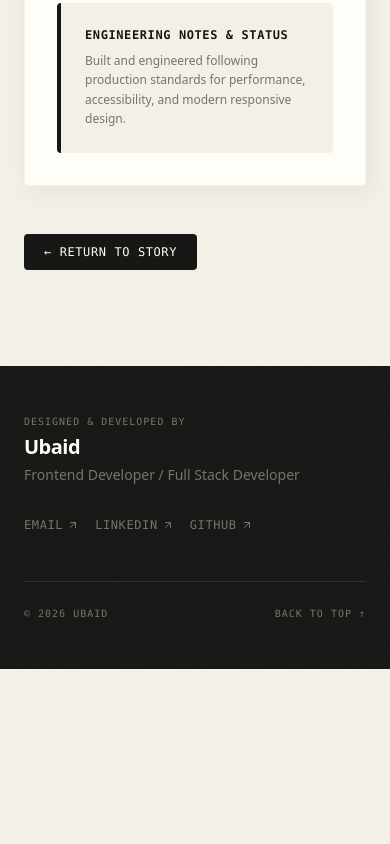
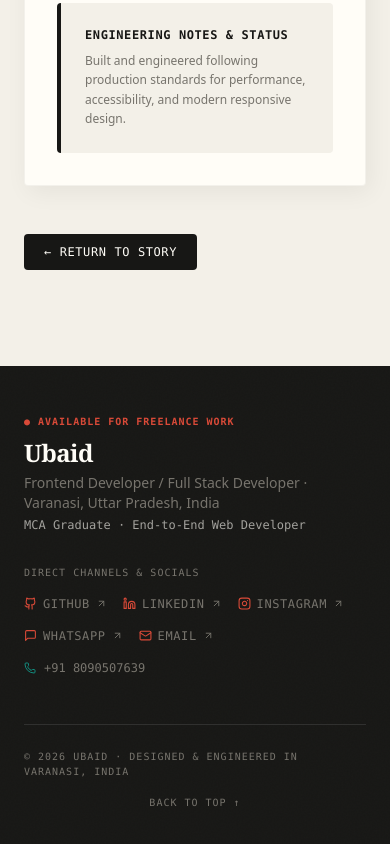
Before and after one commit to ubaid0542/Portfolio-ubaid, a Next.js app: page /projects/wall-infra in a window 390 px wide. Shown: the part 1863-2707 px from the top of the page. Before the commit the page ends 2532 px from the top, so only its background shows below. Built offline with nearby package versions, Linux system fonts and the light colour scheme.

Commit message:
fix: resolve hero section blur on scroll and configure all user contact channels (GitHub, LinkedIn, Instagram, WhatsApp, Phone, Email)

```diff
--- a/src/app/layout.tsx
+++ b/src/app/layout.tsx
@@ -87,6 +87,7 @@ export default function RootLayout({
     sameAs: [
       profile.social.github,
       profile.social.linkedin,
+      profile.social.instagram,
     ],
     knowsAbout: [
       'Frontend Development',
--- a/src/components/chapters/ContactChapter.tsx
+++ b/src/components/chapters/ContactChapter.tsx
@@ -5,7 +5,7 @@ import gsap from 'gsap';
 import { ScrollTrigger } from 'gsap/ScrollTrigger';
 import ChapterHeading from '@/components/motion/ChapterHeading';
 import { profile } from '@/data/profile';
-import { Mail, Linkedin, Github, MessageSquare, ArrowUpRight, CheckCircle2, Sparkles } from 'lucide-react';
+import { Mail, Linkedin, Github, MessageSquare, ArrowUpRight, CheckCircle2, Sparkles, Phone, Instagram } from 'lucide-react';
 
 if (typeof window !== 'undefined') {
   gsap.registerPlugin(ScrollTrigger);
@@ -89,11 +89,19 @@ export default function ContactChapter() {
   const contactLinks = [
     {
       label: 'WhatsApp Quick Chat',
-      value: 'Instant project discussion',
+      value: '+91 8090507639',
       href: profile.social.whatsapp,
       icon: MessageSquare,
       color: 'text-[#128C7E]',
       note: 'Fastest response (within 2-4 hours)',
+    },
+    {
+      label: 'Direct Phone / Call',
+      value: '+91 8090507639',
+      href: `tel:${profile.social.mobile}`,
+      icon: Phone,
+      color: 'text-emerald-700',
+      note: 'Direct call for urgent inquiries',
     },
     {
       label: 'Direct Email',
@@ -101,11 +109,11 @@ export default function ContactChapter() {
       href: `mailto:${profile.social.email}`,
       icon: Mail,
       color: 'text-[#D94A38]',
-      note: 'Detailed briefs & RFPs',
+      note: 'Detailed briefs & project RFPs',
     },
     {
       label: 'LinkedIn',
-      value: 'Ubaid on LinkedIn',
+      value: 'linkedin.com/in/mdubaid8090',
       href: profile.social.linkedin,
       icon: Linkedin,
       color: 'text-[#0A66C2]',
@@ -113,11 +121,19 @@ export default function ContactChapter() {
     },
     {
       label: 'GitHub',
-      value: 'github.com/ubaid-dev',
+      value: 'github.com/ubaid0542',
       href: profile.social.github,
       icon: Github,
       color: 'text-[#171715]',
       note: 'Open source repositories & experiments',
+    },
+    {
+      label: 'Instagram',
+      value: `@${profile.social.instagramUsername}`,
+      href: profile.social.instagram,
+      icon: Instagram,
+      color: 'text-[#E4405F]',
+      note: 'Personal & creative developer profile',
     },
   ];
 
--- a/src/components/navigation/Footer.tsx
+++ b/src/components/navigation/Footer.tsx
@@ -1,9 +1,17 @@
 'use client';
 
 import { profile } from '@/data/profile';
-import { ArrowUpRight } from 'lucide-react';
+import { ArrowUpRight, Github, Linkedin, Instagram, Mail, MessageSquare, Phone } from 'lucide-react';
 
 export default function Footer() {
+  const footerLinks = [
+    { label: 'GitHub', href: profile.social.github, icon: Github },
+    { label: 'LinkedIn', href: profile.social.linkedin, icon: Linkedin },
+    { label: 'Instagram', href: profile.social.instagram, icon: Instagram },
+    { label: 'WhatsApp', href: profile.social.whatsapp, icon: MessageSquare },
+    { label: 'Email', href: `mailto:${profile.social.email}`, icon: Mail },
+  ];
+
   return (
     <footer className="relative bg-[#171715] px-6 py-12 text-[#FFFDF7] md:px-12 md:py-16">
       {/* Paper grain overlay */}
@@ -17,38 +25,56 @@ export default function Footer() {
       <div className="relative mx-auto max-w-6xl">
         <div className="flex flex-col gap-8 md:flex-row md:items-start md:justify-between">
           <div>
-            <p className="font-mono text-[10px] uppercase tracking-widest text-[#77746D]">
-              Designed & Developed by
+            <div className="flex items-center gap-2">
+              <span className="font-mono text-[10px] uppercase tracking-widest text-[#D94A38] font-bold">
+                ● Available for Freelance Work
+              </span>
+            </div>
+            <p className="mt-2 text-2xl font-bold font-serif tracking-tight">{profile.name}</p>
+            <p className="mt-1 text-sm text-[#77746D]">
+              {profile.title} · Varanasi, Uttar Pradesh, India
             </p>
-            <p className="mt-1 text-xl font-bold tracking-tight">{profile.name}</p>
-            <p className="mt-1 text-sm text-[#77746D]">{profile.title}</p>
+            <p className="mt-1 font-mono text-xs text-[#FFFDF7]/60">
+              MCA Graduate · End-to-End Web Developer
+            </p>
           </div>
 
-          <div className="flex flex-col gap-3 md:items-end">
-            <div className="flex gap-4">
-              {[
-                { label: 'Email', href: `mailto:${profile.social.email}` },
-                { label: 'LinkedIn', href: profile.social.linkedin },
-                { label: 'GitHub', href: profile.social.github },
-              ].map((link) => (
-                <a
-                  key={link.label}
-                  href={link.href}
-                  target={link.href.startsWith('mailto') ? undefined : '_blank'}
-                  rel={link.href.startsWith('mailto') ? undefined : 'noopener noreferrer'}
-                  className="group flex items-center gap-1 font-mono text-xs uppercase tracking-wider text-[#77746D] transition-colors hover:text-[#FFFDF7]"
-                >
-                  {link.label}
-                  <ArrowUpRight size={12} className="transition-transform group-hover:-translate-y-0.5 group-hover:translate-x-0.5" />
-                </a>
-              ))}
+          <div className="flex flex-col gap-4 md:items-end">
+            <span className="font-mono text-[10px] uppercase tracking-widest text-[#77746D]">
+              Direct Channels & Socials
+            </span>
+            <div className="flex flex-wrap gap-4 md:justify-end">
+              {footerLinks.map((link) => {
+                const Icon = link.icon;
+                const isMailOrTel = link.href.startsWith('mailto') || link.href.startsWith('tel');
+                return (
+                  <a
+                    key={link.label}
+                    href={link.href}
+                    target={isMailOrTel ? undefined : '_blank'}
+                    rel={isMailOrTel ? undefined : 'noopener noreferrer'}
+                    className="group flex items-center gap-1.5 font-mono text-xs uppercase tracking-wider text-[#77746D] transition-colors hover:text-[#FFFDF7]"
+                  >
+                    <Icon size={13} className="text-[#D94A38] group-hover:text-white transition-colors" />
+                    <span>{link.label}</span>
+                    <ArrowUpRight size={11} className="transition-transform group-hover:-translate-y-0.5 group-hover:translate-x-0.5" />
+                  </a>
+                );
+              })}
+            </div>
+
+            <div className="flex items-center gap-2 font-mono text-xs text-[#77746D]">
+              <Phone size={12} className="text-[#128C7E]" />
+              <a href="tel:8090507639" className="hover:text-white transition-colors">
+                +91 8090507639
+              </a>
             </div>
           </div>
         </div>
 
-        <div className="mt-12 flex items-center justify-between border-t border-[#FFFDF7]/10 pt-6">
+        <div className="mt-12 flex flex-col sm:flex-row items-center justify-between border-t border-[#FFFDF7]/10 pt-6 gap-4">
           <p className="font-mono text-[10px] uppercase tracking-widest text-[#77746D]">
-            &copy; {new Date().getFullYear()} {profile.name}
+            &copy; {new Date().getFullYear()} {profile.name} · Designed & Engineered in Varanasi, India
           </p>
           <button
             onClick={() => typeof window !== 'undefined' && window.scrollTo({ top: 0, behavior: 'smooth' })}
--- a/src/data/profile.ts
+++ b/src/data/profile.ts
@@ -52,10 +52,14 @@ export const profile = {
   ],
 
   social: {
-    email: 'ubaid.dev.work@gmail.com', // Replace with your exact primary email
-    linkedin: 'https://linkedin.com/in/ubaid-dev', // Replace with your LinkedIn profile
-    github: 'https://github.com/ubaid-dev', // Replace with your GitHub profile
-    whatsapp: 'https://wa.me/919999999999', // Replace with your WhatsApp phone number
+    email: 'mdubaid8090@gmail.com',
+    mobile: '8090507639',
+    phone: '+91 8090507639',
+    whatsapp: 'https://wa.me/918090507639',
+    linkedin: 'https://www.linkedin.com/in/mdubaid8090',
+    github: 'https://github.com/ubaid0542',
+    instagram: 'https://instagram.com/ubaidkhan__01',
+    instagramUsername: 'ubaidkhan__01',
   },
 
   siteUrl: 'https://ubaid.dev',
```
Also changed, not shown: src/components/chapters/OpeningChapter.tsx (+33 -19 lines), src/components/navigation/Navigation.tsx (+30 -15 lines), public/images/wall-infra-mockup.png (deleted), public/images/wallinfra-project.png (added).
